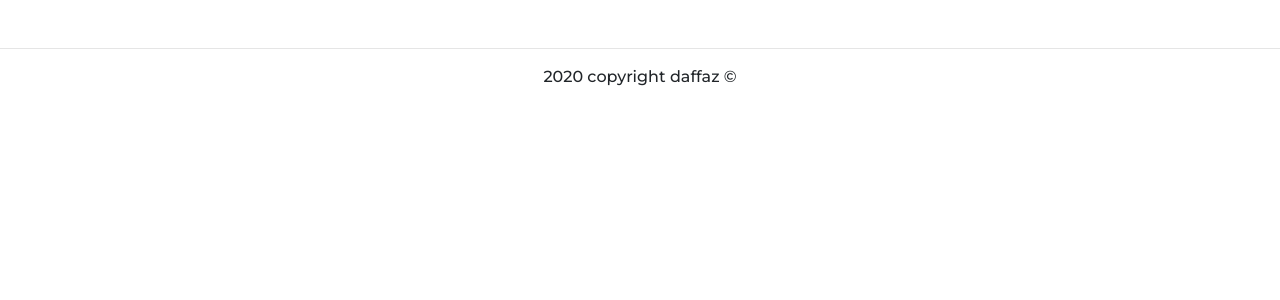
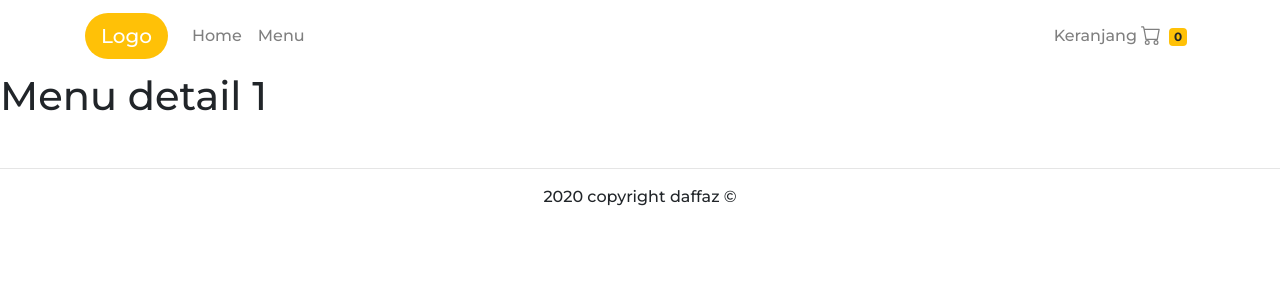
Before and after one commit to daffaz/vue-foodWebsite, a Vue app: page /menu/1 in a window 1280 px wide. Shown: the top 300 px of the page. Built offline with nearby package versions, Linux system fonts and the light colour scheme.

Commit message:
Adding menu detail

```diff
--- a/src/components/CardMenu.vue
+++ b/src/components/CardMenu.vue
@@ -6,8 +6,10 @@
       <h4>
         {{ menu.nama }}
       </h4>
-      <a href="#" class="mt-5 btn btn-outline-danger btn-lg btn-block "
-        ><b-icon-cart3></b-icon-cart3> Order</a
+      <router-link
+        :to="'/menu/' + menu.id"
+        class="mt-5 btn btn-outline-danger btn-lg btn-block"
+        ><b-icon-cart3></b-icon-cart3> Order</router-link
       >
     </div>
   </div>
--- a/src/router/index.js
+++ b/src/router/index.js
@@ -2,6 +2,7 @@ import Vue from "vue";
 import VueRouter from "vue-router";
 import Home from "../views/Home.vue";
 import Menu from "../views/Menu.vue";
+import MenuDetail from "../views/MenuDetail.vue";
 
 Vue.use(VueRouter);
 
@@ -15,6 +16,11 @@ const routes = [
     path: "/menu",
     name: "Menu",
     component: Menu,
+  },
+  {
+    path: "/menu/:id",
+    name: "MenuDetail",
+    component: MenuDetail,
   },
   // {
   //   path: "/menu",
--- /dev/null
+++ b/src/views/MenuDetail.vue
@@ -0,0 +1,20 @@
+<template>
+  <div>
+    <Navbar />
+    <h1>Menu detail {{ $route.params.id }}</h1>
+  </div>
+</template>
+
+<script>
+import Navbar from "@/components/Navbar.vue";
+
+export default {
+  name: "MenuDetail",
+  components: {
+    Navbar,
+  },
+};
+</script>
+
+<style>
+</style>
```
